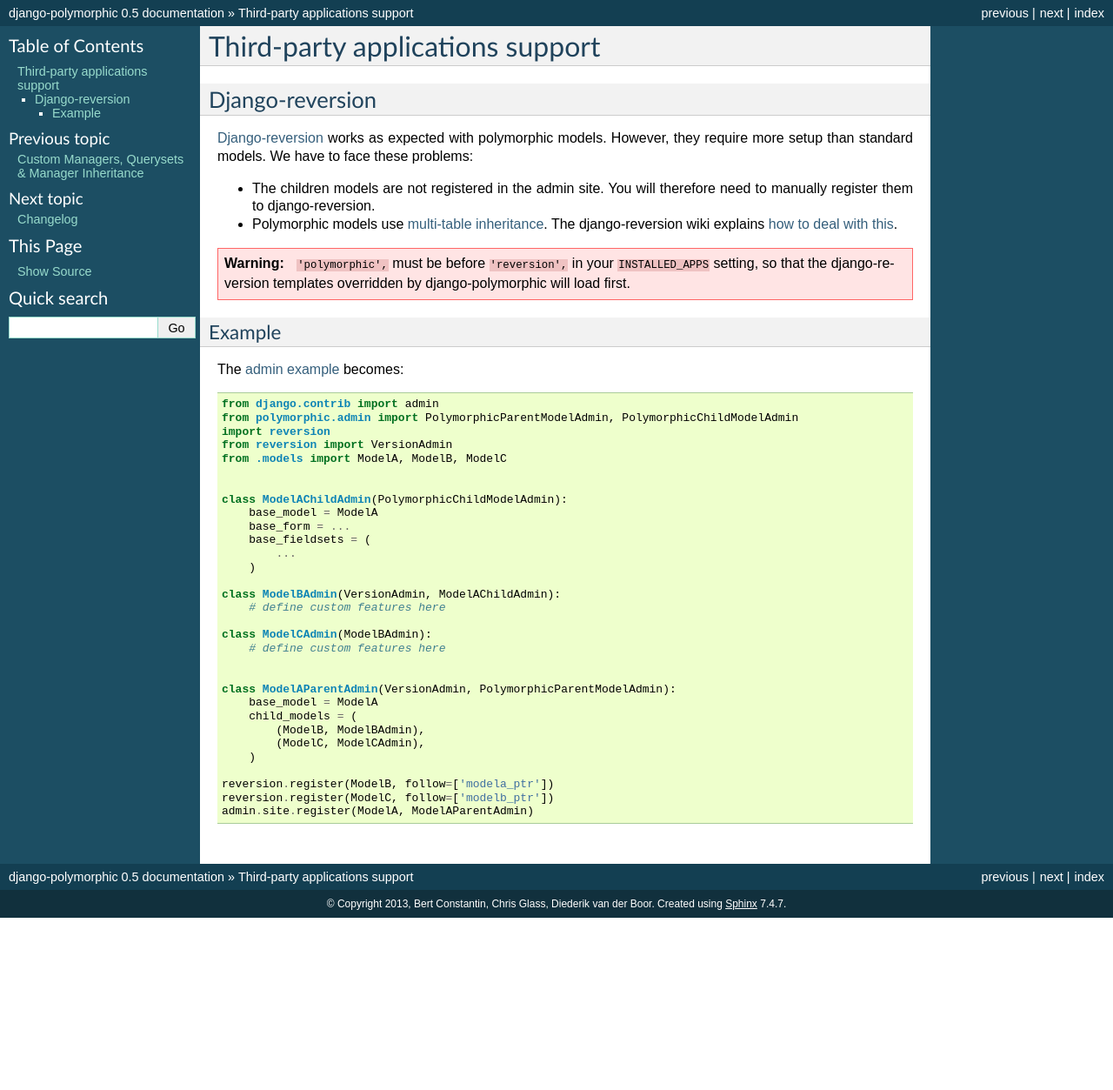
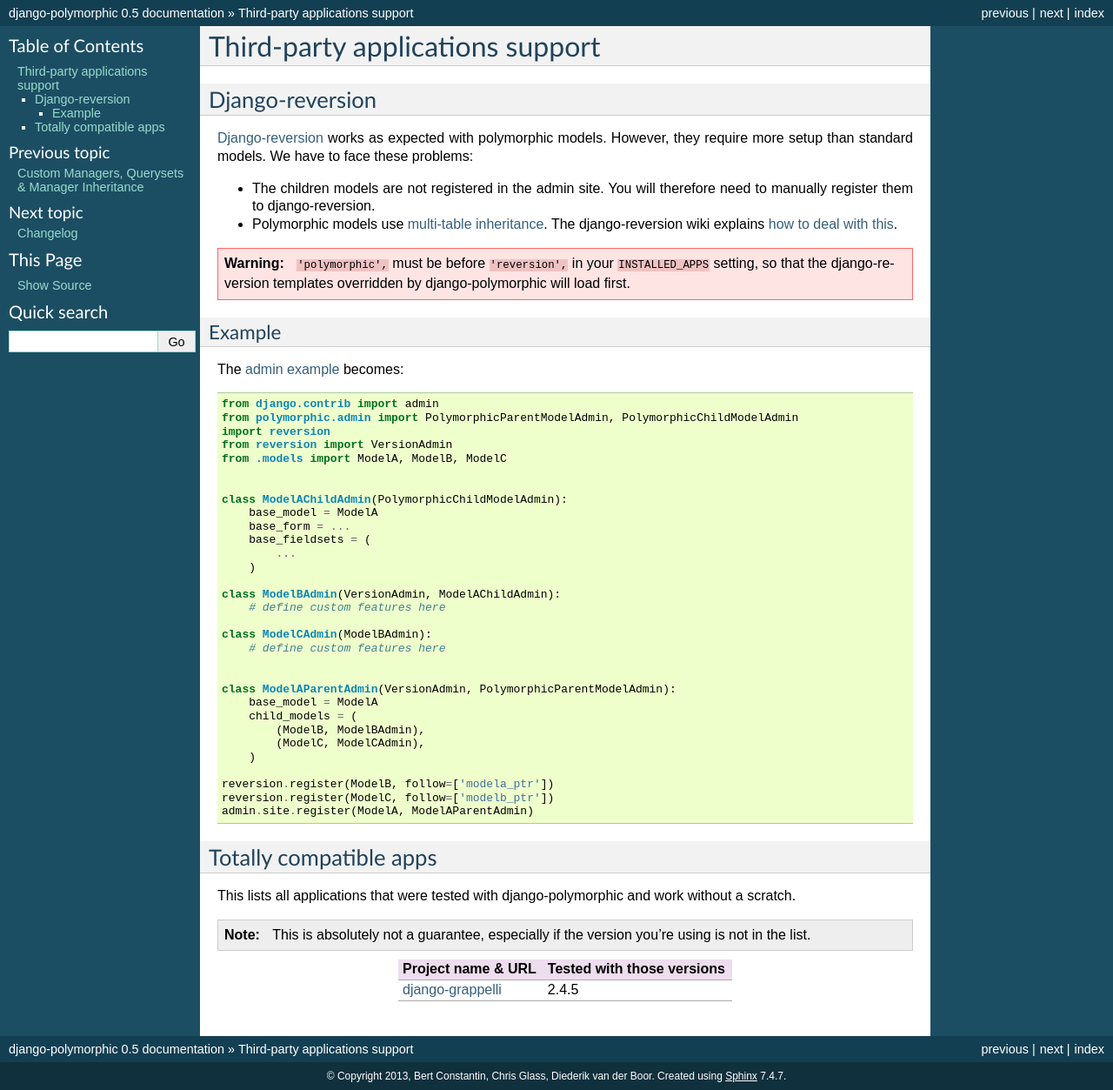
Before and after one commit to jazzband/django-polymorphic, a Sphinx documentation site: the page built from docs/third-party.rst, in a window 1280 px wide. Shown: the whole page at 87% size. Built offline with Sphinx 7.4.7, drawn with Linux system fonts in a browser that asks for light colours; before the commit the page ends 1055 px from its top, so only the background shows below that.

Commit message:
Adds a list of totally compatible apps.

```diff
--- a/docs/third-party.rst
+++ b/docs/third-party.rst
@@ -61,3 +61,23 @@
     reversion.register(ModelB, follow=['modela_ptr'])
     reversion.register(ModelC, follow=['modelb_ptr'])
     admin.site.register(ModelA, ModelAParentAdmin)
+
+
+
+Totally compatible apps
+-----------------------
+
+This lists all applications that were tested with django-polymorphic and work
+without a scratch.
+
+.. note::
+   This is absolutely not a guarantee, especially if the version you're using
+   is not in the list.
+
+.. _django-grappelli: https://github.com/sehmaschine/django-grappelli
+
+=================== ===============================================
+Project name & URL  Tested with those versions
+=================== ===============================================
+`django-grappelli`_ 2.4.5
+=================== ===============================================
```
